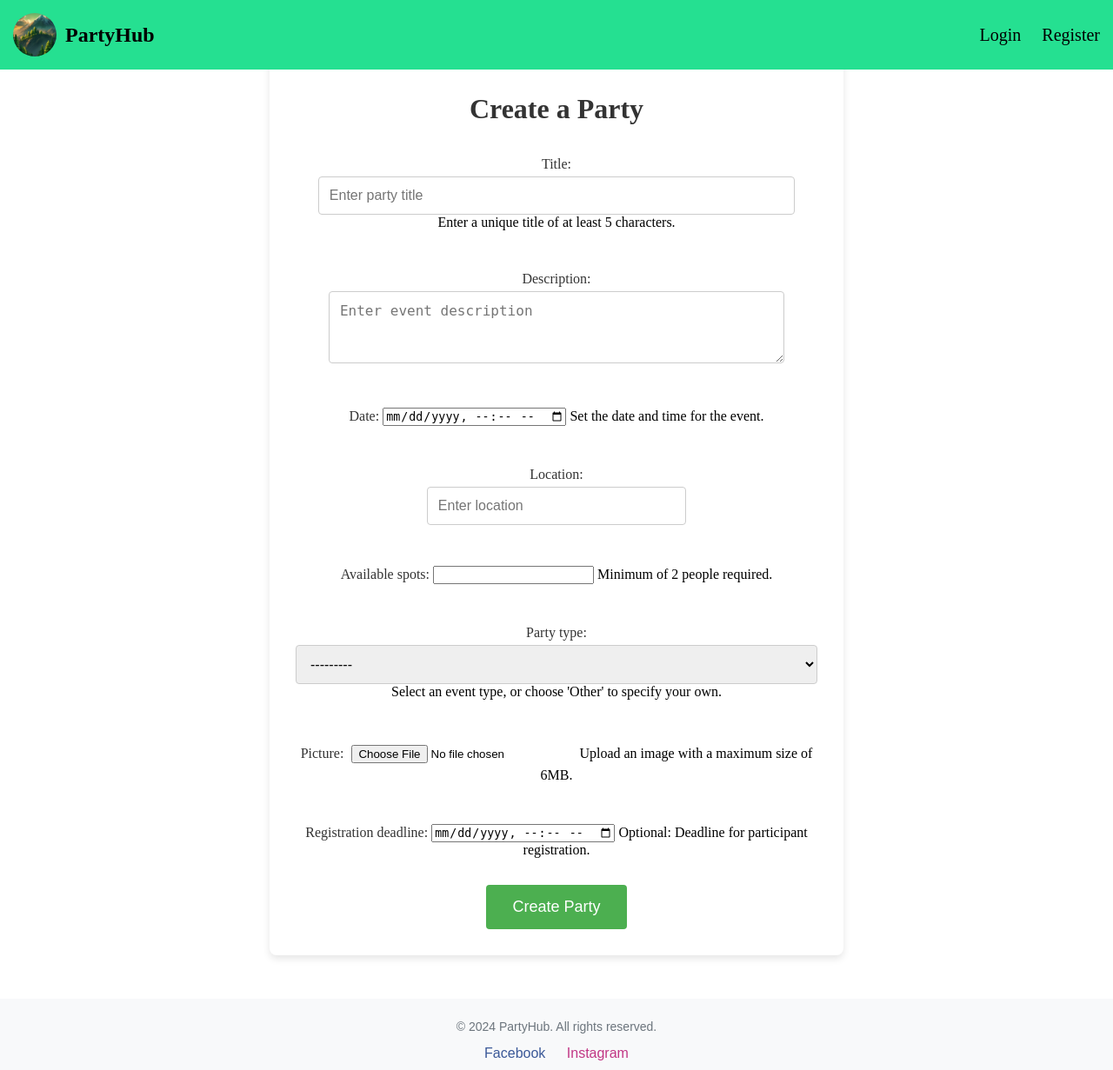
After one commit to 3iqpotato/PartyHub, a Django app: a page that uses PartyHub_Project/templates/Party/create_party.html in a window 1280 px wide. The commit adds this page. Shown: the whole page at 87% size. Run offline with Django 5.2, Linux system fonts and the light colour scheme.

Commit message:
Add: added parties views and templates

```diff
--- a/PartyHub_Project/PartyHub_Project/Accounts/views.py
+++ b/PartyHub_Project/PartyHub_Project/Accounts/views.py
@@ -56,7 +56,6 @@
 
 
     def get_object(self):
-        # print(BaseUser.objects.get_user_with_full_data(id=self.request.user.id))
         return self.request.user  #TODO: fix the view to edit username too
 
 
--- /dev/null
+++ b/PartyHub_Project/PartyHub_Project/Party/forms.py
@@ -0,0 +1,53 @@
+from PartyHub_Project.Party.models import Party
+from django import forms
+from django.forms import DateTimeInput, TextInput, Select
+
+
+class PartyCreateForm(forms.ModelForm):
+    class Meta:
+        model = Party
+        fields = ['title', 'description', 'date', 'location',
+                  'available_spots', 'party_type', 'picture', 'registration_deadline']
+
+        widgets = {
+            'title': TextInput(attrs={
+                'placeholder': 'Enter party title',
+                'class': 'form-control',
+            }),
+            'description': forms.Textarea(attrs={
+                'placeholder': 'Enter event description',
+                'class': 'form-control',
+                'rows': 3
+            }),
+            'date': DateTimeInput(attrs={
+                'type': 'datetime-local',
+                'class': 'form-control',
+            }),
+            'location': TextInput(attrs={
+                'placeholder': 'Enter location',
+                'class': 'form-control',
+            }),
+            'party_type': Select(attrs={
+                'class': 'form-control',
+            }),
+            'available_spots': forms.NumberInput(attrs={
+                'class': 'form-control',
+                'min': 2,
+            }),
+            'picture': forms.ClearableFileInput(attrs={
+                'class': 'form-control-file',
+            }),
+            'registration_deadline': DateTimeInput(attrs={
+                'type': 'datetime-local',
+                'class': 'form-control',
+            }),
+            'ended': forms.CheckboxInput(attrs={
+                'class': 'form-check-input',
+            }),
+        }
+
+        def clean_title(self):
+            title = self.cleaned_data.get('title')
+            if Party.objects.filter(title=title).exists():
+                raise forms.ValidationError("An event with this title already exists.")
+            return title
--- a/PartyHub_Project/PartyHub_Project/Party/urls.py
+++ b/PartyHub_Project/PartyHub_Project/Party/urls.py
@@ -3,4 +3,5 @@
 
 urlpatterns = [
     path('all/', views.PartyListView.as_view(), name='all_parties'),
+    path('create/', views.PartyCreateView.as_view(), name='create_party'),
 ]
--- a/PartyHub_Project/PartyHub_Project/Party/views.py
+++ b/PartyHub_Project/PartyHub_Project/Party/views.py
@@ -1,9 +1,17 @@
+from PartyHub_Project.Party.forms import PartyCreateForm
 from PartyHub_Project.Party.models import Party
 from django.shortcuts import render
-from django.views.generic import ListView
+from django.urls import reverse_lazy
+from django.views.generic import ListView, CreateView
 
 
 # Create your views here.
 class PartyListView(ListView):
     model = Party
     template_name = 'Party/party_list.html'
+
+class PartyCreateView(CreateView):
+    model = Party
+    template_name = 'Party/create_party.html'
+    success_url = reverse_lazy('all_parties')
+    form_class = PartyCreateForm
--- /dev/null
+++ b/PartyHub_Project/static/css/Parties_css/create_party.css
@@ -0,0 +1,79 @@
+/* Контейнер за създаване на парти */
+.create-party-container {
+    max-width: 600px;
+    margin: 50px auto;
+    padding: 30px;
+    background-color: #fff;
+    border-radius: 8px;
+    box-shadow: 0px 4px 8px rgba(0, 0, 0, 0.1);
+    text-align: center;
+}
+
+.create-party-container h2 {
+    font-size: 32px;
+    color: #333;
+    margin-bottom: 20px;
+}
+
+/* Формата за парти */
+.party-form {
+    display: flex;
+    flex-direction: column;
+    gap: 15px;
+    align-items: center;
+}
+
+/* Полета на формата */
+.party-form input[type="text"],
+.party-form input[type="date"],
+.party-form textarea,
+.party-form select {
+    width: 100%;
+    padding: 12px;
+    font-size: 16px;
+    border: 1px solid #ccc;
+    border-radius: 4px;
+    margin-top: 5px;
+    box-sizing: border-box;
+}
+
+.party-form input[type="file"] {
+    padding: 5px;
+    border-radius: 4px;
+}
+
+/* Заглавие на полето */
+.party-form label {
+    text-align: left;
+    width: 100%;
+    font-size: 16px;
+    color: #333;
+}
+
+/* Бутон за изпращане на формата */
+.submit-btn {
+    padding: 15px 30px;
+    font-size: 18px;
+    background-color: #4CAF50;
+    color: white;
+    border: none;
+    border-radius: 4px;
+    cursor: pointer;
+    transition: background-color 0.3s ease;
+}
+
+.submit-btn:hover {
+    background-color: #45a049;
+}
+
+/* Ред за различни секции в формата */
+.party-form div {
+    display: flex;
+    flex-direction: column;
+    gap: 5px;
+}
+
+/* Празен ред между различни секции в формата */
+.party-form .empty-row {
+    margin-bottom: 20px;
+}
--- a/PartyHub_Project/templates/Common/navigation_bar.html
+++ b/PartyHub_Project/templates/Common/navigation_bar.html
@@ -18,7 +18,7 @@
 
             <!-- Линкове за влезли потребители -->
             <div id="user_links">
-                <a href="">Create Party</a>
+                <a href="{% url 'create_party' %}">Create Party</a>
                 <a href="{% url 'all_parties' %}">Parties</a>
                 <a href="{% url 'users' %}">Find Friends</a>
 
--- /dev/null
+++ b/PartyHub_Project/templates/Party/create_party.html
@@ -0,0 +1,19 @@
+{% extends "Common/base.html" %}
+{% load static %}
+{%  block styles %}
+    <link rel="stylesheet" href="{% static 'css/Parties_css/create_party.css' %}">
+{% endblock %}
+{% block content %}
+<div class="create-party-container">
+    <h2>Create a Party</h2>
+
+    <!-- Форма за създаване на парти -->
+    <form method="post" enctype="multipart/form-data" class="party-form">
+        {% csrf_token %}
+        {{ form.as_p }} <!-- Рендиране на полетата на формата -->
+
+        <!-- Бутон за създаване на парти -->
+        <button type="submit" class="submit-btn">Create Party</button>
+    </form>
+</div>
+{% endblock %}
--- a/PartyHub_Project/templates/Party/party_list.html
+++ b/PartyHub_Project/templates/Party/party_list.html
@@ -30,12 +30,12 @@
 {#        </div>#}
 {#    </div>#}
 </div>
-            {% if parties %}
+            {% if object_list %}
 
 
             <!-- Контейнер за събития -->
             <div class="events-container">
-                {% for party in parties %}
+                {% for party in object_list %}
                 <div class="event-card">
                     <!-- Снимка на събитието -->
                     <img src="{{ party.image.url }}" alt="{{ party.title }}" class="event-image">
@@ -44,7 +44,7 @@
                     <h2 class="event-title">{{ party.title }}</h2>
 
                     <!-- Бутон за детайли -->
-                    <a href="{% url 'event_detail' party.pk %}" class="details-button">View Details</a>
+                    <a href="" class="details-button">View Details</a>
                 </div>
                 {% endfor %}
             </div>
```
Also changed, not shown: PartyHub_Project/templates/Party/party_create.html (deleted, +0 -10 lines), PartyHub_Project/templates/Party/event_list.html (deleted).
